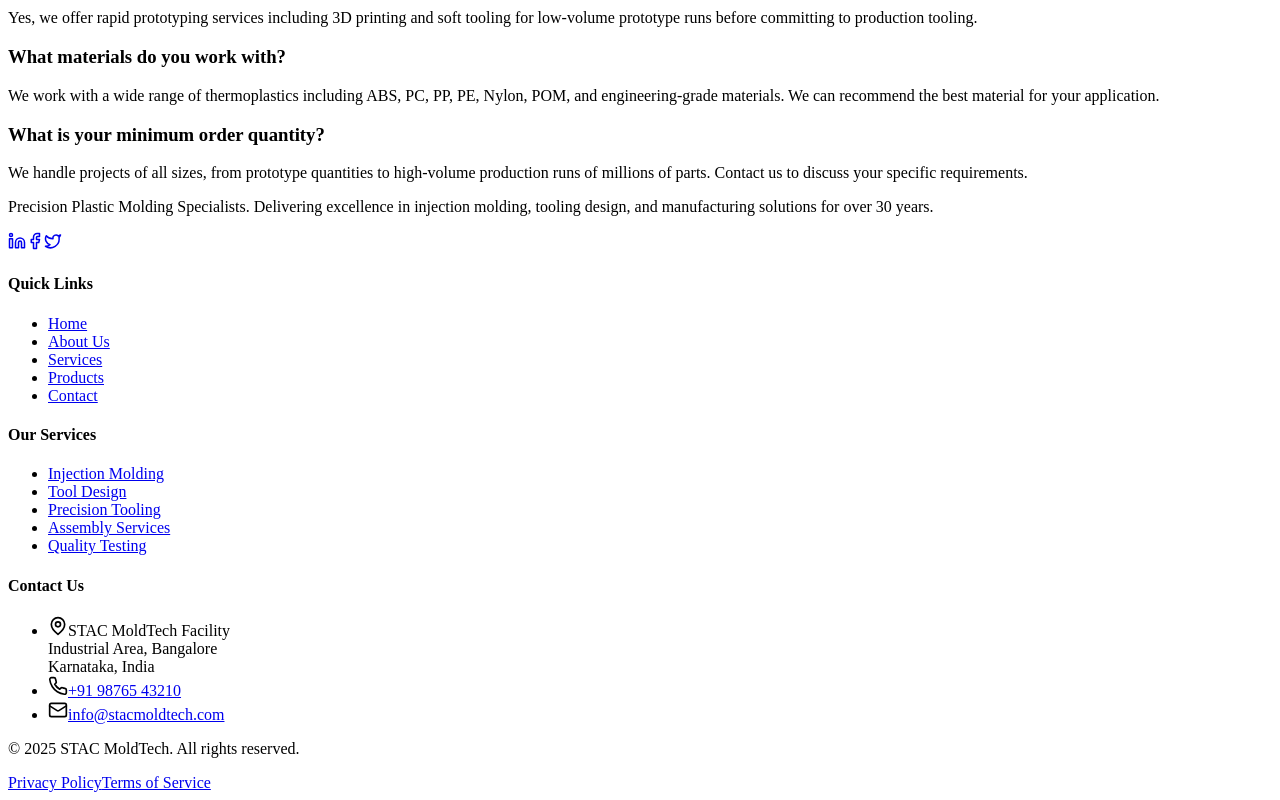
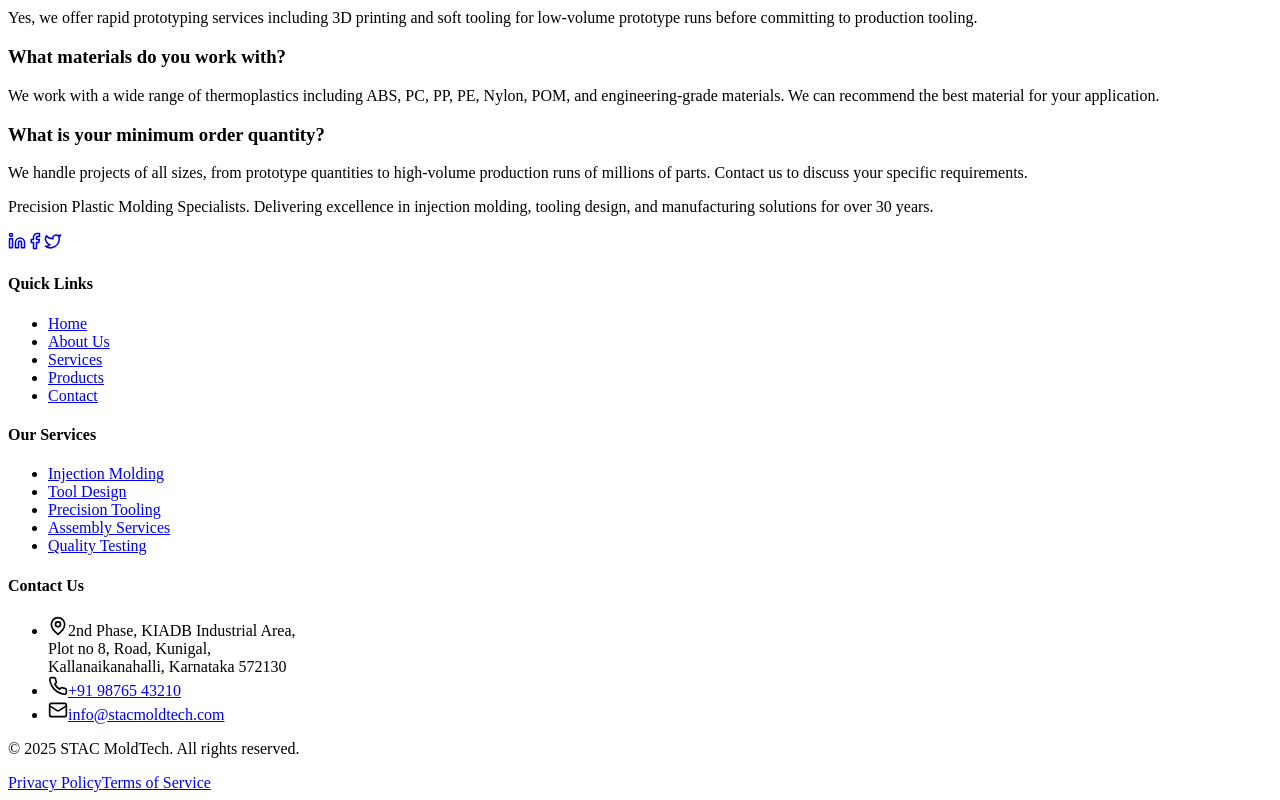
Before and after one commit to anvithkashyap/STAC-website, a React (Vite) app: page /#/contact in a window 1280 px wide. Shown: the part 1528-2328 px from the top of the page. Built offline with nearby package versions, Linux system fonts and the light colour scheme; the HTML template or start-up script is replaced by a standard one.

Commit message:
Update footer address to match new location

```diff
--- a/src/components/Footer.jsx
+++ b/src/components/Footer.jsx
@@ -92,9 +92,9 @@ const Footer = () => {
               <li className="flex items-start space-x-3">
                 <MapPin size={20} className="text-stac-blue flex-shrink-0 mt-1" />
                 <span className="text-gray-400 text-sm">
-                  STAC MoldTech Facility<br />
-                  Industrial Area, Bangalore<br />
-                  Karnataka, India
+                  2nd Phase, KIADB Industrial Area,<br />
+                  Plot no 8, Road, Kunigal,<br />
+                  Kallanaikanahalli, Karnataka 572130
                 </span>
               </li>
               <li className="flex items-center space-x-3">
```
